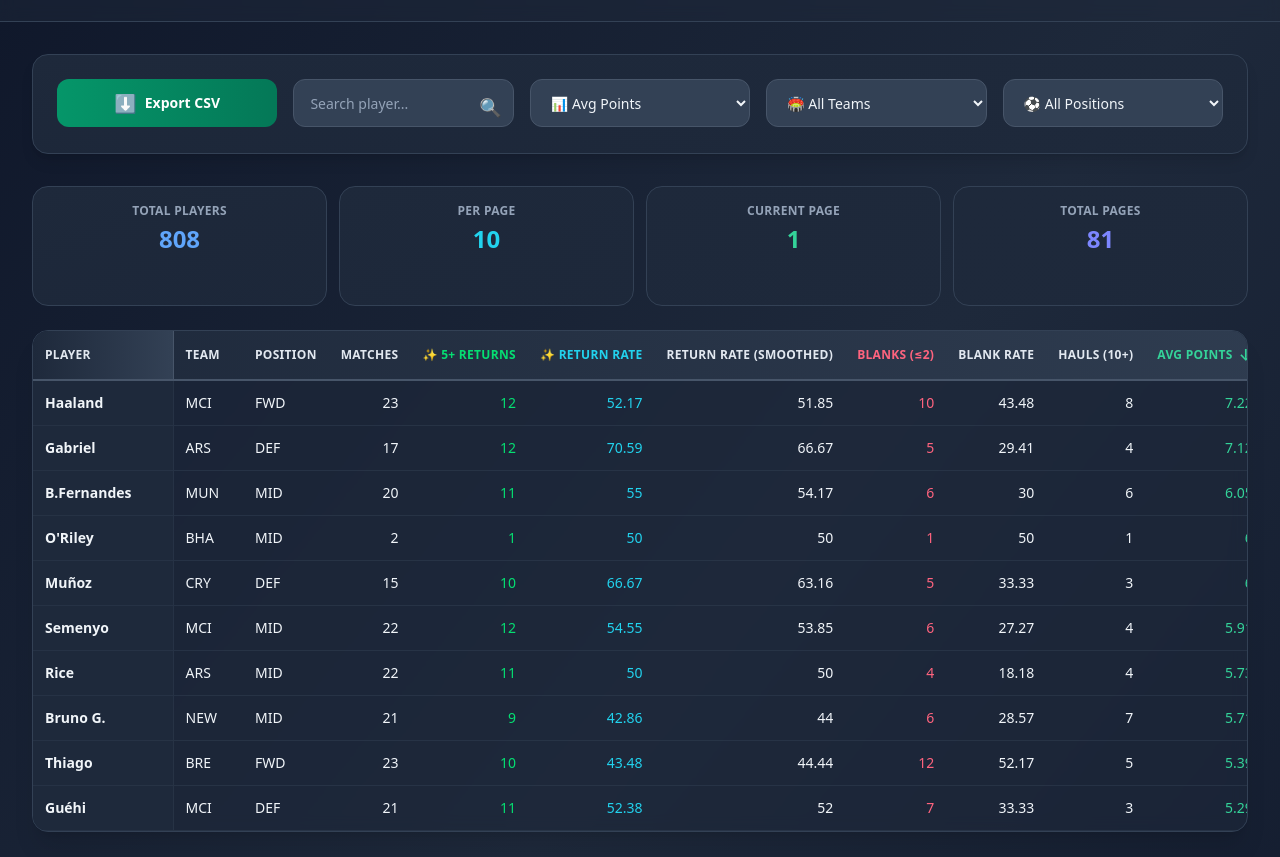
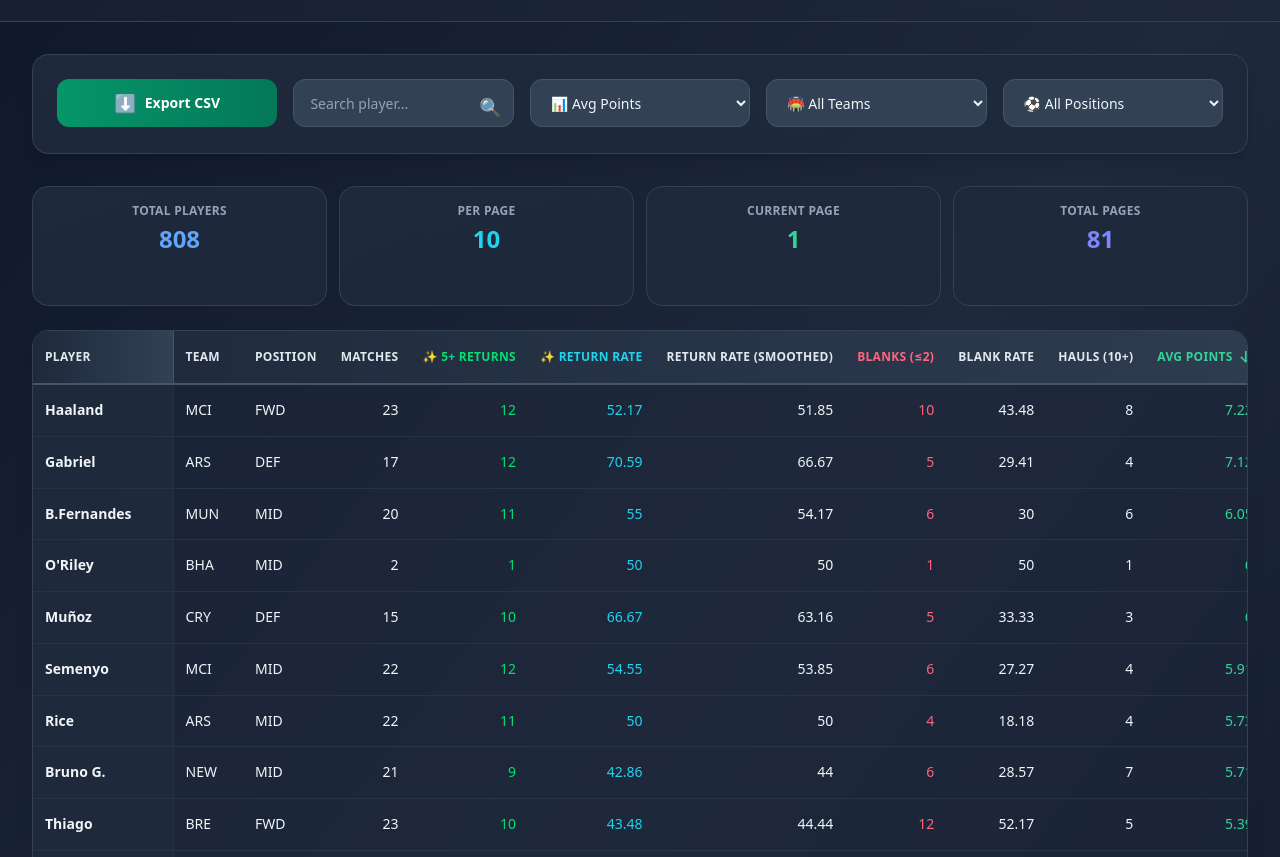
Before and after one commit to mostafaALBASH/rcfpl-webpack-app, a website built with webpack: page src/index.html in a window 1280 px wide. Shown: the part 95-952 px from the top of the page. Built offline with nearby package versions, Linux system fonts and the light colour scheme.

Commit message:
feat: improve table readability and comfort
Table readability enhancements:
- Increase font size: text-sm  text-[13px] sm:text-sm for better legibility
- Improve row height: py-2.5/3  py-3/3.5 for easier scanning
- Better padding: px-2/3  px-2.5/3 for more breathing room
- Add leading-relaxed for comfortable line height
- Soften hover state: bg-slate-700/40  bg-slate-700/30 for subtle effect
- Enhance header text: text-[10px]  text-[11px] for clarity

Result: More comfortable reading experience, easier data scanning,
better visual hierarchy while maintaining compact design

```diff
--- a/src/index.html
+++ b/src/index.html
@@ -515,14 +515,14 @@
       <!-- Table Section -->
       <div x-show="viewMode === 'table'" class="bg-slate-800/60 backdrop-blur-sm border border-slate-700 rounded-xl overflow-hidden shadow-xl view-transition">
         <div class="overflow-x-auto scrollbar-thin scrollbar-thumb-slate-600 scrollbar-track-slate-800">
-          <table class="w-full text-sm border-collapse">
+          <table class="w-full text-[13px] sm:text-sm border-collapse">
             <thead class="bg-gradient-to-r from-slate-800 to-slate-700 border-b-2 border-slate-600">
               <tr>
                 <template x-for="(header, index) in headers" :key="header">
                   <th
                     @click="toggleSort(header)"
                     :class="[
-                      'px-2 sm:px-3 py-2.5 sm:py-3 font-semibold text-slate-200 cursor-pointer hover:bg-slate-700 transition-all duration-200',
+                      'px-2.5 sm:px-3 py-3 sm:py-3.5 font-semibold text-slate-200 cursor-pointer hover:bg-slate-700 transition-all duration-200',
                       index === 0 ? 'sticky left-0 z-20 bg-gradient-to-r from-slate-800 to-slate-700 text-left min-w-[110px] sm:min-w-[140px] border-r border-slate-600' : '',
                       header === 'team' ? 'min-w-[60px] sm:min-w-[70px]' : '',
                       header === 'element_type' ? 'min-w-[55px] sm:min-w-[65px]' : '',
@@ -542,7 +542,7 @@
                     :data-header="header"
                   >
                     <div :class="['flex items-center gap-1.5', index > 0 && ['matches_counted', 'returns_5plus_count', 'return_rate_raw', 'return_rate_smooth', 'blanks_le2_count', 'blanks_rate', 'hauls_10plus_count', 'points_avg', 'points_sd', 'consistency_score'].includes(header) ? 'justify-end' : 'justify-start']">
-                      <span x-text="getColumnLabel(header)" class="text-[10px] sm:text-xs font-bold tracking-wide uppercase"></span>
+                      <span x-text="getColumnLabel(header)" class="text-[11px] sm:text-xs font-bold tracking-wide uppercase"></span>
                       <span x-show="currentSortBy === header" class="text-sm sm:text-base" x-text="currentSortOrder === 'asc' ? '↑' : '↓'"></span>
                     </div>
                   </th>
@@ -551,10 +551,10 @@
             </thead>
             <tbody>
               <template x-for="(row, idx) in data" :key="row.id">
-                <tr class="border-b border-slate-700/50 hover:bg-slate-700/40 transition-colors duration-150">
+                <tr class="border-b border-slate-700/50 hover:bg-slate-700/30 transition-colors duration-150">
                   <template x-for="(header, index) in headers" :key="header">
                     <td :class="[
-                      'px-2 sm:px-3 py-2.5 sm:py-3',
+                      'px-2.5 sm:px-3 py-3 sm:py-3.5 leading-relaxed',
                       index === 0 ? 'sticky left-0 z-10 bg-slate-800 border-r border-slate-700/50 font-semibold text-blue-300 min-w-[110px] sm:min-w-[140px]' : '',
                       header === 'team' ? 'min-w-[60px] sm:min-w-[70px]' : '',
                       header === 'element_type' ? 'min-w-[55px] sm:min-w-[65px]' : '',
```
